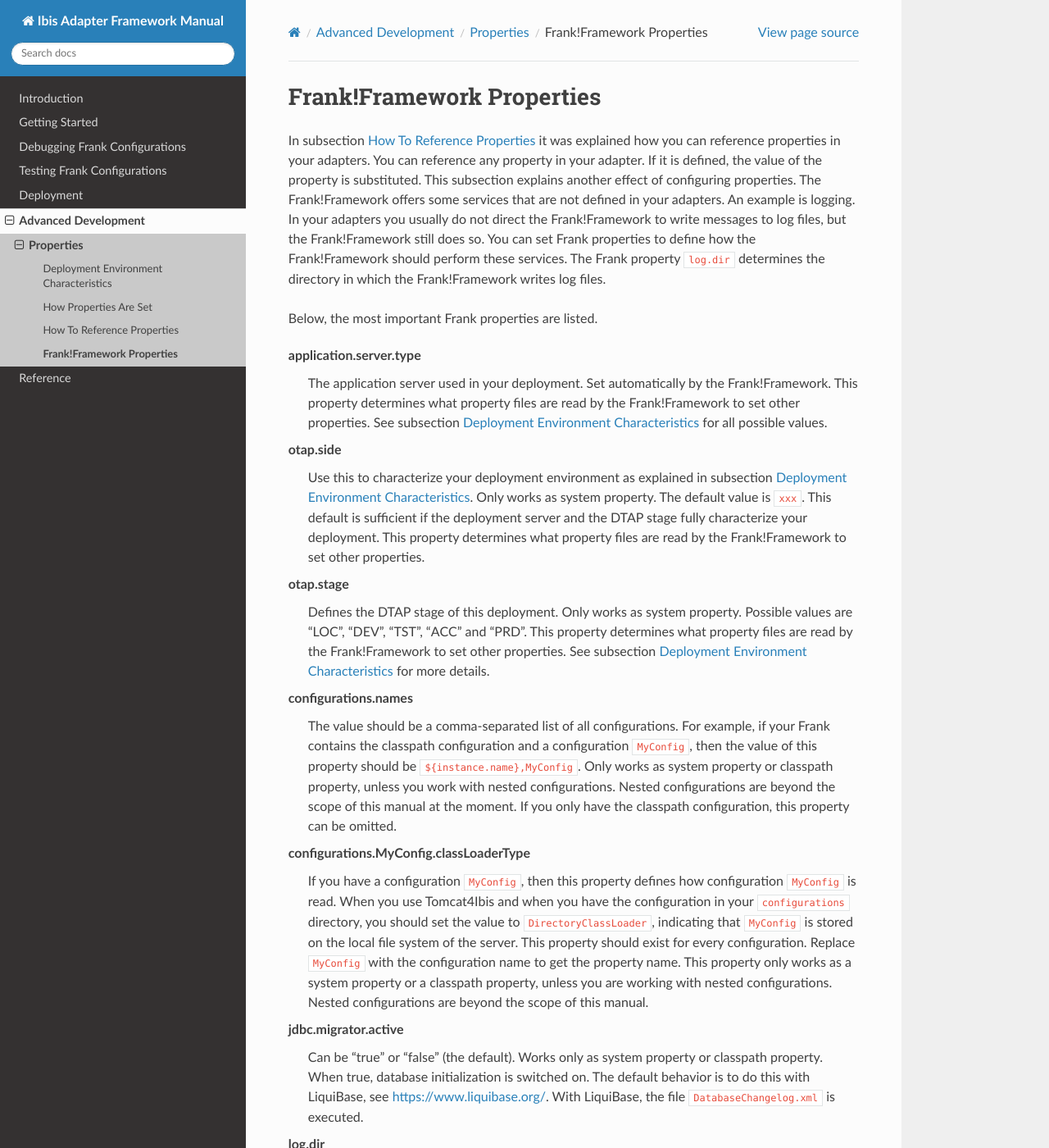
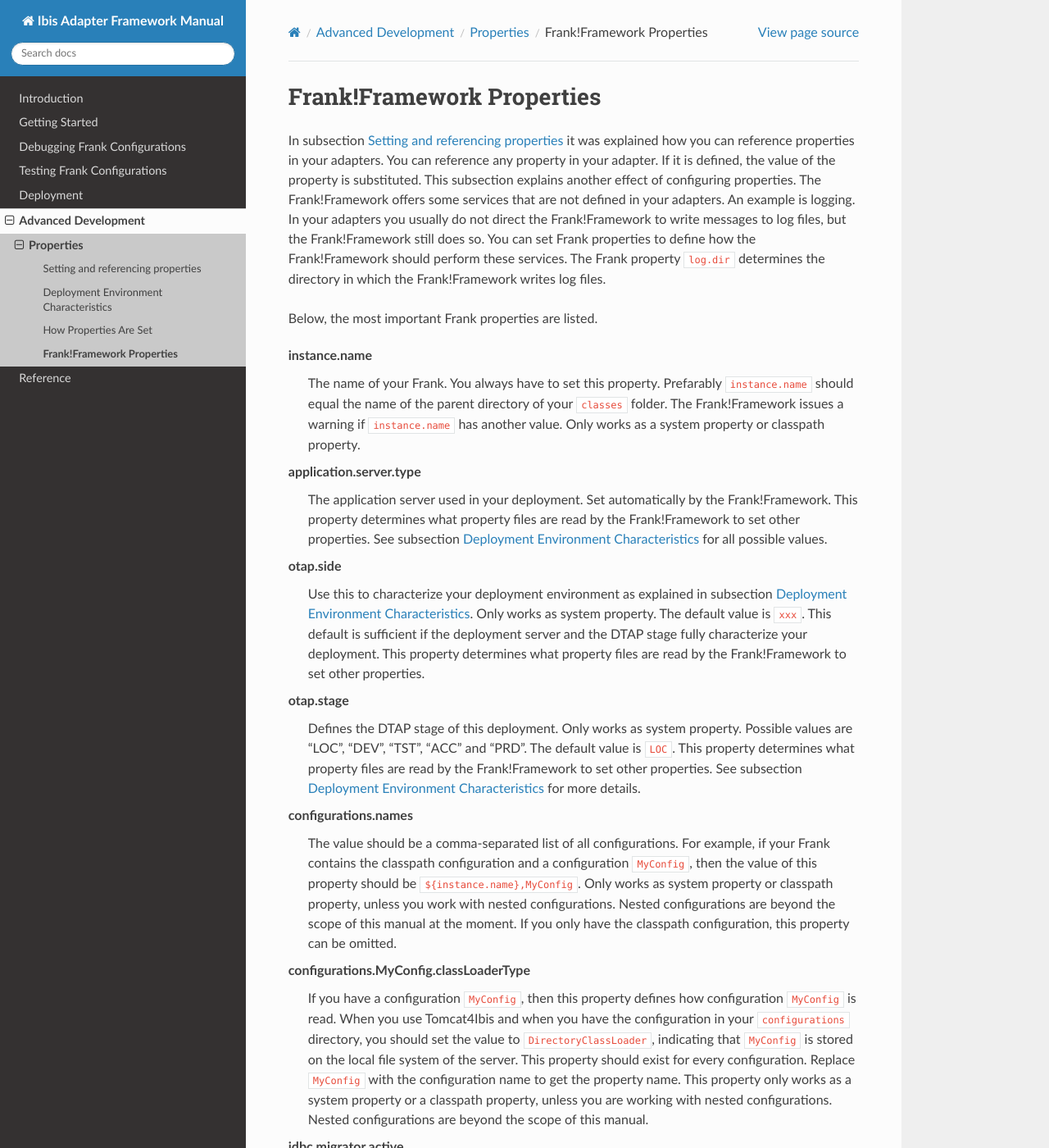
Before and after one commit to frankframework/frank-manual, a Sphinx documentation site: the page built from docs/source/advancedDevelopment/properties/framework.rst, in a window 1280 px wide and 1400 px high. Shown: the whole window at 82% size. Built offline with Sphinx 7.4.7 and the Read the Docs theme 2.0.0, drawn with Linux system fonts in a browser that asks for light colours.

Commit message:
Extend section on referencing properties with information on setting them

```diff
--- a/buildDownloadZips.txt
+++ b/buildDownloadZips.txt
@@ -5,3 +5,4 @@
 src/Ibis4DockerExample
 src/gettingStarted
 src/ladybug
+src/advancedDevelopmentProperties
--- a/docs/source/advancedDevelopment/properties/framework.rst
+++ b/docs/source/advancedDevelopment/properties/framework.rst
@@ -7,6 +7,9 @@ In subsection :ref:`propertiesReference` it was explained how you can reference
 
 Below, the most important Frank properties are listed.
 
+instance.name
+  The name of your Frank. You always have to set this property. Prefarably ``instance.name`` should equal the name of the parent directory of your ``classes`` folder. The Frank!Framework issues a warning if ``instance.name`` has another value. Only works as a system property or classpath property.
+
 application.server.type
   The application server used in your deployment. Set automatically by the Frank!Framework. This property determines what property files are read by the Frank!Framework to set other properties. See subsection :ref:`propertiesDeploymentEnvironment` for all possible values.
 
@@ -14,7 +17,7 @@ otap.side
   Use this to characterize your deployment environment as explained in subsection :ref:`propertiesDeploymentEnvironment`. Only works as system property. The default value is ``xxx``. This default is sufficient if the deployment server and the DTAP stage fully characterize your deployment. This property determines what property files are read by the Frank!Framework to set other properties.
 
 otap.stage
-  Defines the DTAP stage of this deployment. Only works as system property. Possible values are "LOC", "DEV", "TST", "ACC" and "PRD". This property determines what property files are read by the Frank!Framework to set other properties. See subsection :ref:`propertiesDeploymentEnvironment` for more details.
+  Defines the DTAP stage of this deployment. Only works as system property. Possible values are "LOC", "DEV", "TST", "ACC" and "PRD". The default value is ``LOC``. This property determines what property files are read by the Frank!Framework to set other properties. See subsection :ref:`propertiesDeploymentEnvironment` for more details.
 
 configurations.names
   The value should be a comma-separated list of all configurations. For example, if your Frank contains the classpath configuration and a configuration ``MyConfig``, then the value of this property should be ``${instance.name},MyConfig``. Only works as system property or classpath property, unless you work with nested configurations. Nested configurations are beyond the scope of this manual at the moment. If you only have the classpath configuration, this property can be omitted.
--- a/docs/source/advancedDevelopment/properties/properties.rst
+++ b/docs/source/advancedDevelopment/properties/properties.rst
@@ -16,7 +16,7 @@ Here is the table of contents for this section:
 .. toctree::
    :maxdepth: 3
 
+   referencing
    deploymentEnvironment
    initialization
-   referencing
    framework
```
Also changed, not shown: docs/source/advancedDevelopment/properties/referencing.rst (+45 -8 lines), 5 other files.
